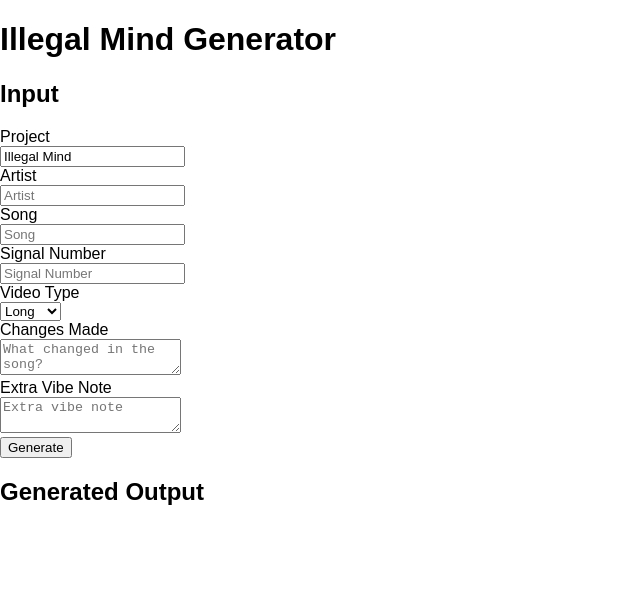
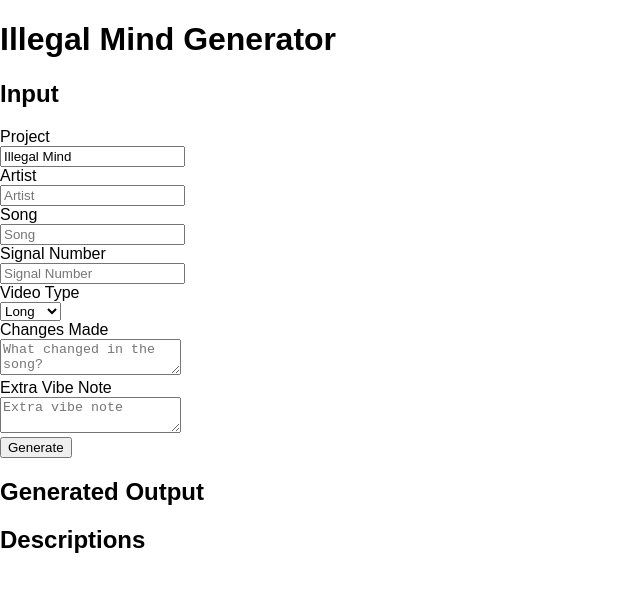
Before and after one commit to maxsoulfly/illegal-mind-generator, a React (Vite) app in the folder illegal-mind-generator/: page / in a window 1280 px wide. Shown: the top 592 px of the page, without its empty margins (0-640 px from the left). Built offline with nearby package versions, Linux system fonts and the light colour scheme.

Commit message:
feat: add basic description generation
- implemented generateDescriptions function
- added descriptions state in App
- integrated descriptions into generation flow
- rendered description output in UI
- introduced initial lore-style placeholder descriptions

```diff
--- a/illegal-mind-generator/src/App.jsx
+++ b/illegal-mind-generator/src/App.jsx
@@ -1,6 +1,8 @@
 import { useState } from 'react';
 import { generateTitles } from './engine/generateTitles';
 import { generateThumbnails } from './engine/generateThumbnails';
+import { generateDescriptions } from './engine/generateDescriptions';
+
 import projects from './config/projects.json';
 import InputForm from './components/InputForm';
 
@@ -16,12 +18,15 @@ function App() {
   });
   const [titles, setTitles] = useState([]);
   const [thumbnails, setThumbnails] = useState([]);
+  const [descriptions, setDescriptions] = useState([]);
 
   const handleGenerate = () => {
     const projectConfig = projects.illegalMind;
 
     const generatedTitles = generateTitles(formData, projectConfig);
     const generatedThumbnails = generateThumbnails(projectConfig);
+    const generatedDescriptions = generateDescriptions(formData);
+    setDescriptions(generatedDescriptions);
 
     setTitles(generatedTitles);
     setThumbnails(generatedThumbnails);
@@ -50,6 +55,15 @@ function App() {
           </div>
         ))}
       </div>
+      <div>
+        <h2>Descriptions</h2>
+        {descriptions.map((description, index) => (
+          <div key={index}>
+            <p>{description}</p>
+            <hr />
+          </div>
+        ))}
+      </div>
     </div>
   );
 }
--- /dev/null
+++ b/illegal-mind-generator/src/engine/generateDescriptions.js
@@ -0,0 +1,7 @@
+export function generateDescriptions(formData) {
+  return [
+    `Recovered transmission: ${formData.artist} - ${formData.song}. Reconstructed under Signal ${formData.signalNumber}.`,
+    `Archive log: This version of ${formData.song} by ${formData.artist} was rebuilt with a different weight and tone.`,
+    `Signal reconstruction note: ${formData.song} has been reshaped for this Illegal Mind rework.`,
+  ];
+}
```
